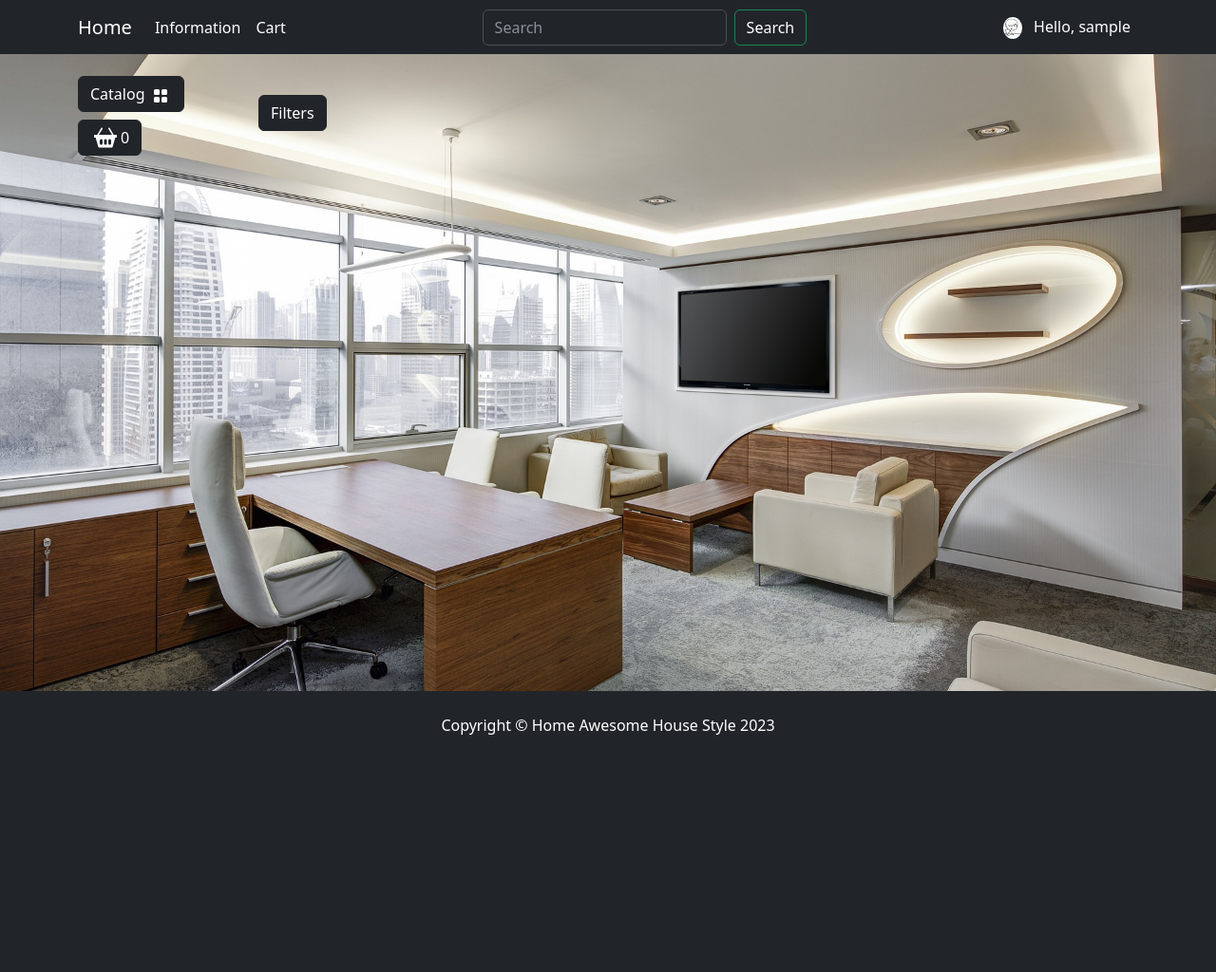
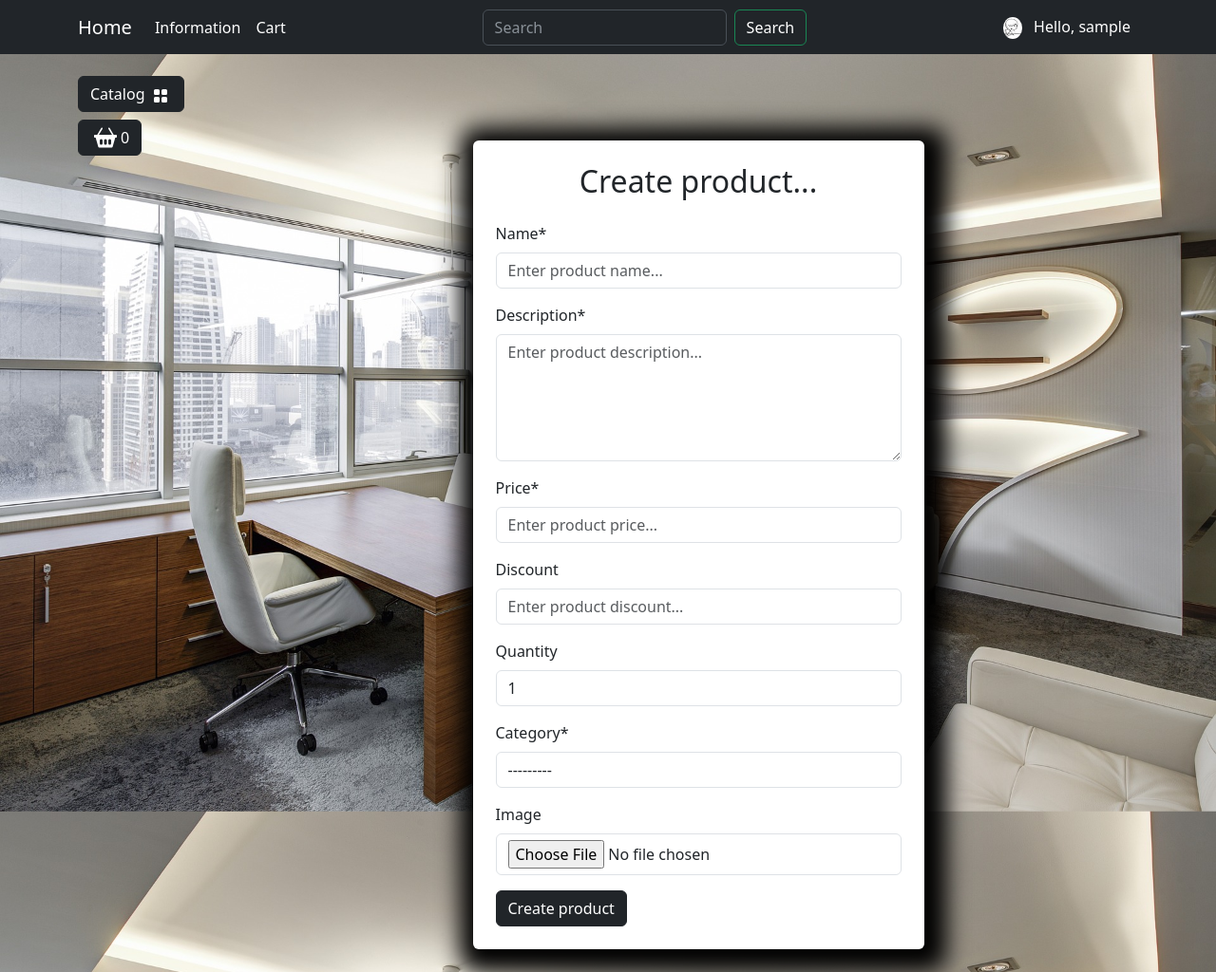
Before and after one commit to Viktor-Beniukh/awesome-house-style, a Django app: page /catalog/create-product/ in a window 1280 px wide. Shown: the whole page at 95% size. Before the commit the page ends 774 px from the top, so only its background shows below. Run offline with Django 4.2, Linux system fonts and the light colour scheme; the visitor is signed in with stand-in values (Sample User, id 1); data that the repository does not hold is empty; some libraries are stand-ins or nearby versions.

Commit message:
Added an opportunity to create product by admin

```diff
--- a/goods/forms.py
+++ b/goods/forms.py
@@ -1,9 +1,73 @@
 from django import forms
 
-from goods.models import Category
+from goods.models import Category, Product
 
 
 class CategoryForm(forms.ModelForm):
     class Meta:
         model = Category
         fields = ("name",)
+
+
+class ProductForm(forms.ModelForm):
+    name = forms.CharField(
+        widget=forms.TextInput(attrs={
+                "class": "form-control",
+                "placeholder": "Enter product name...",
+                "required": True
+            })
+    )
+    description = forms.CharField(
+        widget=forms.Textarea(attrs={
+                "class": "form-control",
+                "placeholder": "Enter product description...",
+                "rows": 5,
+                "required": True
+            })
+    )
+    price = forms.DecimalField(
+        max_digits=10,
+        decimal_places=2,
+        widget=forms.NumberInput(attrs={
+            "class": "form-control",
+            "placeholder": "Enter product price...",
+            "min": 0,
+            "step": 0.01,
+            "required": True,
+        })
+    )
+    discount = forms.DecimalField(
+        max_digits=5,
+        decimal_places=2,
+        widget=forms.NumberInput(attrs={
+            "class": "form-control",
+            "placeholder": "Enter product discount...",
+            "min": 0,
+            "step": 0.01,
+        })
+    )
+    quantity = forms.IntegerField(
+        initial=1,
+        widget=forms.NumberInput(attrs={
+            "class": "form-control",
+            "placeholder": "Enter product quantity...",
+            "min": 0
+        })
+    )
+    category = forms.ModelChoiceField(
+        queryset=Category.objects.exclude(name="All goods"),
+        widget=forms.Select(attrs={"class": "form-control"})
+    )
+    image_product = forms.ImageField(required=False)
+
+    class Meta:
+        model = Product
+        fields = (
+            "name",
+            "description",
+            "price",
+            "discount",
+            "quantity",
+            "category",
+            "image_product"
+        )
--- /dev/null
+++ b/goods/templates/goods/product_create.html
@@ -0,0 +1,67 @@
+{% extends "base.html" %}
+{% load static %}
+
+{% block title %}{{ title }}{% endblock %}
+
+
+{% block modal_cart %}
+  {% include "includes/cart_button.html" %}
+{% endblock %}
+
+
+{% block content %}
+
+  <div class="row">
+    <div class="container mt-5">
+      <div class="row justify-content-center">
+        <div class="col-md-6 bg-white p-4 mb-4 mx-3 rounded custom-shadow">
+          <h2 class="text-center mb-4">Create product...</h2>
+          <form action="{% url 'catalog:create_product' %}" method="post" enctype="multipart/form-data">
+            {% csrf_token %}
+            {{ form.media }}
+
+            <div class="mb-3">
+              <label for="id_name" class="form-label">Name*</label>
+              {{ form.name }}
+            </div>
+
+            <div class="mb-3">
+              <label for="id_description" class="form-label">Description*</label>
+              {{ form.description }}
+            </div>
+
+            <div class="mb-3">
+              <label for="id_price" class="form-label">Price*</label>
+              {{ form.price }}
+            </div>
+
+            <div class="mb-3">
+              <label for="id_discount" class="form-label">Discount</label>
+              {{ form.discount }}
+            </div>
+
+            <div class="mb-3">
+              <label for="id_quantity" class="form-label">Quantity</label>
+              {{ form.quantity }}
+            </div>
+
+            <div class="mb-3">
+                <label for="id_category" class="form-label">Category*</label>
+                {{ form.category }}
+            </div>
+
+            <div class="mb-3">
+              <label for="id_image_product" class="form-label">Image</label>
+              <div class="form-control">
+                {{ form.image_product }}
+              </div>
+            </div>
+
+            <button type="submit" class="btn btn-dark btn-block">Create product</button>
+          </form>
+        </div>
+      </div>
+    </div>
+  </div>
+
+{% endblock %}
--- a/goods/urls.py
+++ b/goods/urls.py
@@ -7,6 +7,7 @@ app_name = "goods"
 urlpatterns = [
     path("search/", views.catalog_view, name="search"),
     path("create-category/", views.category_create_view, name="create_category"),
+    path("create-product/", views.product_create_view, name="create_product"),
     path("<slug:category_slug>/", views.catalog_view, name="index"),
     path("product/<slug:product_slug>/", views.product_view, name="product"),
 ]
--- a/goods/views.py
+++ b/goods/views.py
@@ -5,7 +5,7 @@ from django.http import HttpResponseRedirect
 from django.shortcuts import render
 from django.urls import reverse
 
-from goods.forms import CategoryForm
+from goods.forms import CategoryForm, ProductForm
 from goods.models import Product
 from goods.utils import q_search
 
@@ -83,3 +83,27 @@ def category_create_view(request):
     else:
         messages.warning(request, "You do not have permission to create categories.")
         return HttpResponseRedirect(reverse("main:index"))
+
+
+@login_required
+def product_create_view(request):
+    if is_admin(request.user):
+        if request.method == "POST":
+            form = ProductForm(data=request.POST)
+            if form.is_valid():
+                form.save()
+                messages.success(request, "Product successfully created")
+                return HttpResponseRedirect(reverse("main:index"))
+        else:
+            form = ProductForm()
+
+        context = {
+            "title": "House Style - Create Product",
+            "form": form
+        }
+        return render(
+            request=request, template_name="goods/product_create.html", context=context
+        )
+    else:
+        messages.warning(request, "You do not have permission to create products.")
+        return HttpResponseRedirect(reverse("main:index"))
```
Also changed, not shown: goods/templates/goods/product.html (+12 -4 lines).
